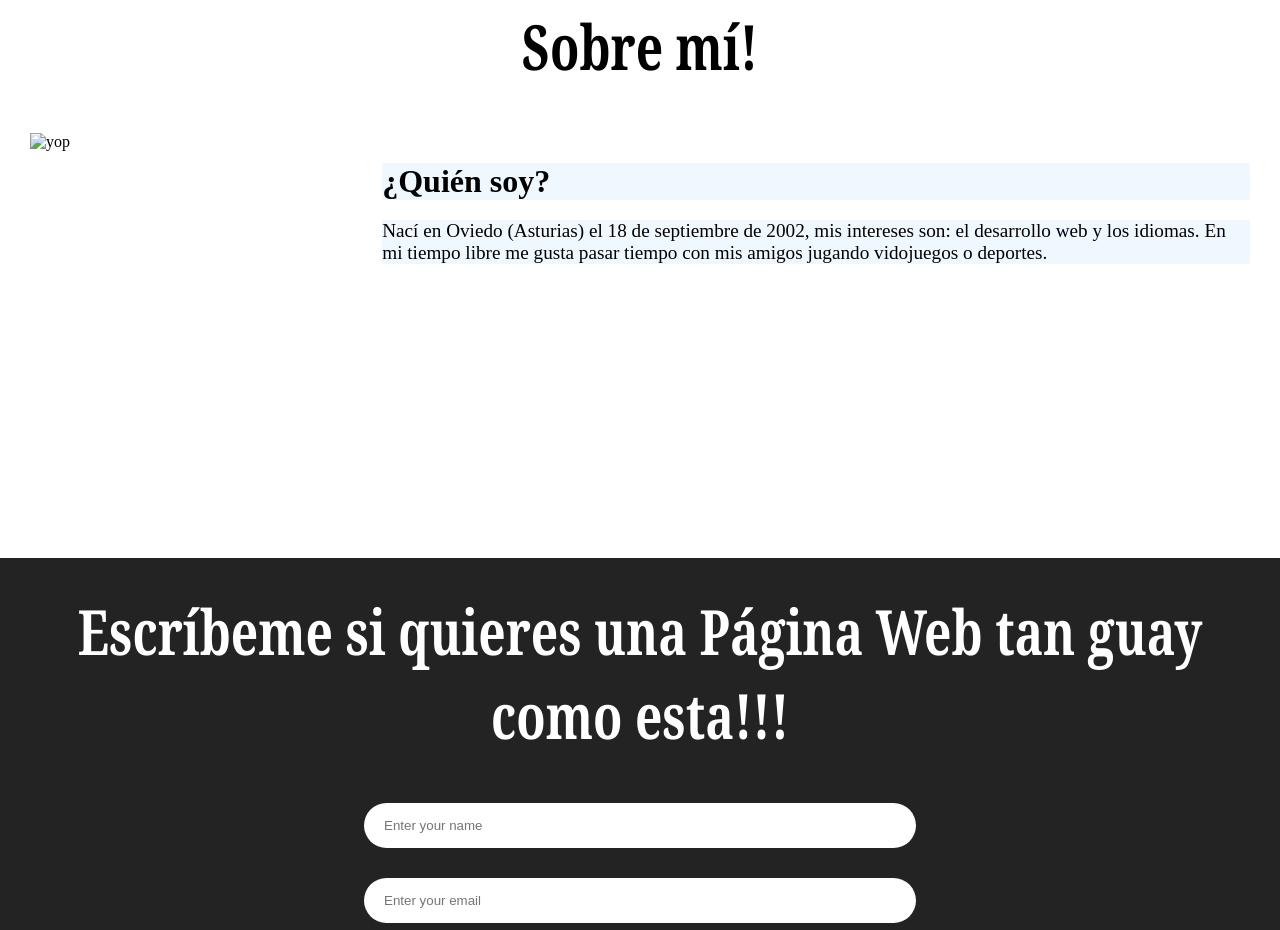
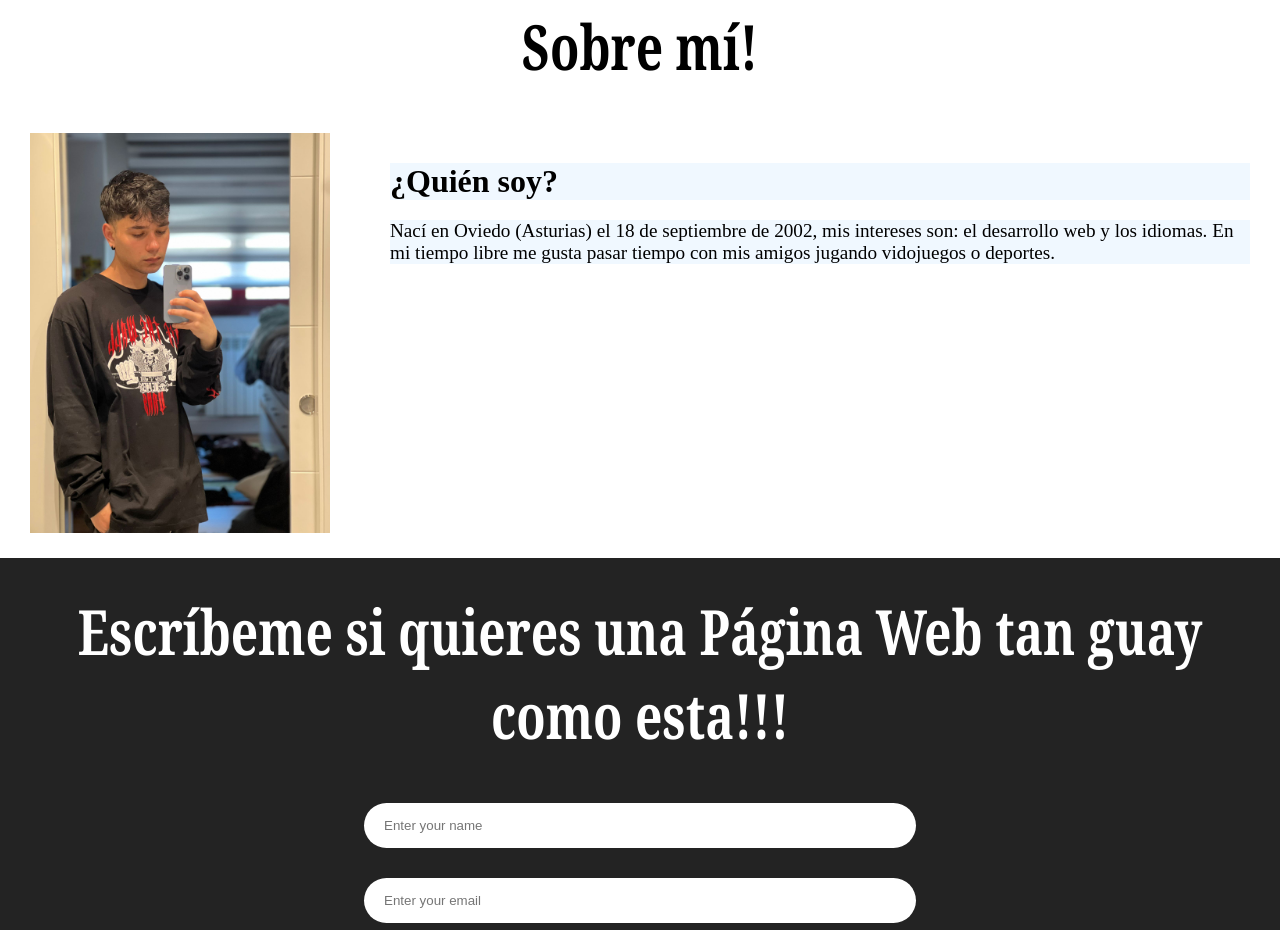
Before and after one commit to NachoMuslera/Paginaaaaa, a plain HTML site: page index.html in a window 1280 px wide. Shown: the part 2977-3907 px from the top of the page. Drawn offline with Linux system fonts and the light colour scheme.

Commit message:
Update index.html

```diff
--- a/index.html
+++ b/index.html
@@ -62,7 +62,7 @@
     <section id="about">
         <h1 class="heading">Sobre mí!</h1>
         <div class="about">
-            <img src="images7.jpeg" alt="yop">
+            <img src="img/images7.jpeg" alt="yop">
             <div class="name">
                 <h2>¿Quién soy?</h2>
                 <p>Nací en Oviedo (Asturias) el 18 de septiembre de 2002, mis intereses son: el desarrollo web y los idiomas. En mi tiempo libre me gusta pasar tiempo con mis amigos jugando vidojuegos o deportes.</p>
```
